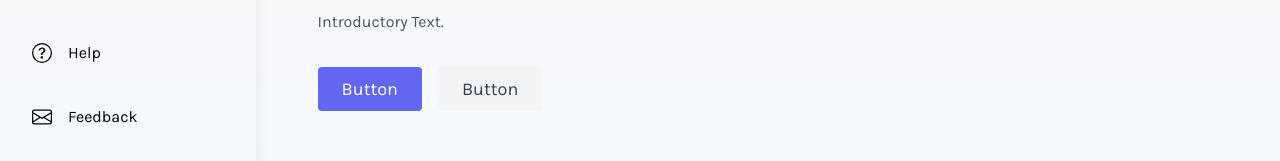
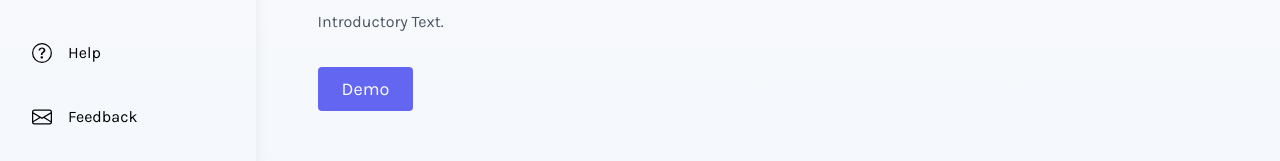
Before and after one commit to shifenghzhang/VetIQ-Web-Application, a Next.js app: page / in a window 1280 px wide. Shown: the part 215-376 px from the top of the page. Built offline with nearby package versions, Linux system fonts and the light colour scheme.

Commit message:
Update hero-section.tsx

```diff
--- a/src/app/_components/hero-section.tsx
+++ b/src/app/_components/hero-section.tsx
@@ -11,8 +11,7 @@ const HeroSection = () => {
       </h1>
       <p className="mb-8 leading-relaxed">Introductory Text.</p>
       <div className="flex justify-center">
-        <button className="inline-flex text-white bg-indigo-500 border-0 py-2 px-6 focus:outline-none hover:bg-indigo-600 rounded text-lg">Button</button>
-        <button className="ml-4 inline-flex text-gray-700 bg-gray-100 border-0 py-2 px-6 focus:outline-none hover:bg-gray-200 rounded text-lg">Button</button>
+        <button className="inline-flex text-white bg-indigo-500 border-0 py-2 px-6 focus:outline-none hover:bg-indigo-600 rounded text-lg">Demo</button>
       </div>
     </div>
     <div className="lg:max-w-lg lg:w-full md:w-1/2 w-5/6">
```
